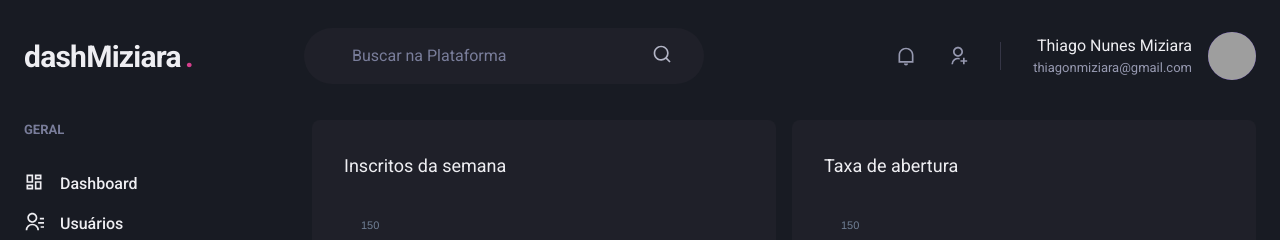
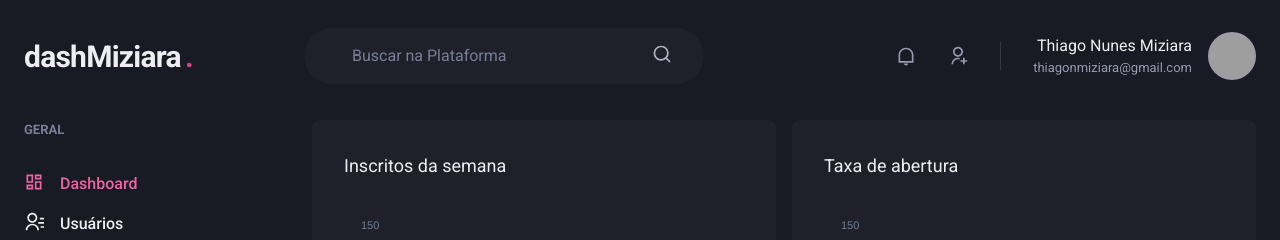
Before and after one commit to thiagonmiziara/dashboard, a Next.js app: page /dashboard in a window 1280 px wide. Shown: the top 240 px of the page. Built offline with nearby package versions, Linux system fonts and the light colour scheme; grey boxes are pictures that could not be loaded.

Commit message:
add component ActiveLink e sua logica

```diff
--- /dev/null
+++ b/src/components/ActiveLink.tsx
@@ -0,0 +1,37 @@
+import { cloneElement, ReactElement } from "react";
+import Link, { LinkProps } from "next/link";
+import { useRouter } from "next/router";
+
+interface ActiveLinkProps extends LinkProps {
+  children: ReactElement;
+  sholdMachtExactHref?: boolean;
+}
+
+export function ActiveLink({
+  children,
+  sholdMachtExactHref = false,
+  ...rest
+}: ActiveLinkProps) {
+  const { asPath } = useRouter();
+
+  let isActive = false;
+
+  if (sholdMachtExactHref && (asPath === rest.href || asPath === rest.as)) {
+    isActive = true;
+  }
+
+  if (
+    !sholdMachtExactHref &&
+    (asPath.startsWith(String(rest.href)) || asPath.startsWith(String(rest.as)))
+  ) {
+    isActive = true;
+  }
+
+  return (
+    <Link {...rest}>
+      {cloneElement(children, {
+        color: isActive ? "pink.400" : "gray.50",
+      })}
+    </Link>
+  );
+}
--- a/src/components/Sidebar/NavLink.tsx
+++ b/src/components/Sidebar/NavLink.tsx
@@ -1,16 +1,27 @@
 import { ElementType } from "react";
-import {Icon,Link,Text, LinkProps as ChakraLinkProps} from "@chakra-ui/react";
+import {
+  Icon,
+  Link as ChakraLink,
+  Text,
+  LinkProps as ChakraLinkProps,
+} from "@chakra-ui/react";
 
-interface NavLinkProps extends ChakraLinkProps{
+import { ActiveLink } from "../ActiveLink";
+interface NavLinkProps extends ChakraLinkProps {
   icon: ElementType;
   children: string;
+  href: string;
 }
 
-export function NavLink({icon,children, ...rest}: NavLinkProps) {
+export function NavLink({ icon, children, href, ...rest }: NavLinkProps) {
   return (
-    <Link display="flex" align="center" {...rest}>
-      <Icon as={icon} fontSize="20" />
-      <Text ml="4" fontWeight="medium">{children}</Text>
-    </Link>
+    <ActiveLink href={href} passHref>
+      <ChakraLink display="flex" align="center" {...rest}>
+        <Icon as={icon} fontSize="20" />
+        <Text ml="4" fontWeight="medium">
+          {children}
+        </Text>
+      </ChakraLink>
+    </ActiveLink>
   );
 }
--- a/src/components/Sidebar/SidebarNav.tsx
+++ b/src/components/Sidebar/SidebarNav.tsx
@@ -13,13 +13,13 @@
   return (
     <Stack spacing="12" aling="flex-start">
       <NavSection title="GERAL">
-        <NavLink icon={RiDashboardLine}>Dashboard</NavLink>
-        <NavLink icon={RiContactsLine}>Usuários</NavLink>
+        <NavLink icon={RiDashboardLine} href="/dashboard">Dashboard</NavLink>
+        <NavLink icon={RiContactsLine} href="/users">Usuários</NavLink>
       </NavSection>
 
       <NavSection title="AUTOMAÇÃO">
-        <NavLink icon={RiInputMethodLine}>Formulários</NavLink>
-        <NavLink icon={RiGitMergeLine}>Automação</NavLink>
+        <NavLink icon={RiInputMethodLine} href="/forms">Formulários</NavLink>
+        <NavLink icon={RiGitMergeLine} href="/automation">Automação</NavLink>
       </NavSection>
     </Stack>
   );
--- a/src/pages/Users/create.tsx
+++ b/src/pages/Users/create.tsx
@@ -1,3 +1,4 @@
+import Link from "next/link";
 import { Box, Button, Divider, Flex, Heading, HStack, SimpleGrid, VStack } from "@chakra-ui/react";
 
 import { Input } from "../../components/Form/Input";
@@ -31,7 +32,9 @@
 
           <Flex mt="8" justify="flex-end">
             <HStack spacing="4">
-              <Button colorScheme="whiteAlpha">Cancelar</Button>
+            <Link href="/users" passHref>
+              <Button as="a" colorScheme="purple">Cancelar</Button>
+            </Link>
               <Button colorScheme="pink">Salvar</Button>
             </HStack>
           </Flex>
--- a/src/pages/Users/index.tsx
+++ b/src/pages/Users/index.tsx
@@ -1,4 +1,5 @@
 import React from "react";
+import Link from "next/link"
 import {
   Box,
   Button,
@@ -40,6 +41,8 @@
             <Heading size="lg" fontWeight="normal">
               Usuários
             </Heading>
+
+            <Link href="/users/create" passHref>
               <Button
                 as="a"
                 size="sm"
@@ -49,6 +52,8 @@
               >
                 Criar novo
               </Button>
+            </Link>
+
           </Flex>
 
           <Table colorScheme="whiteAlpha">
```
Lines whose indentation alone changed are shown as unchanged.
